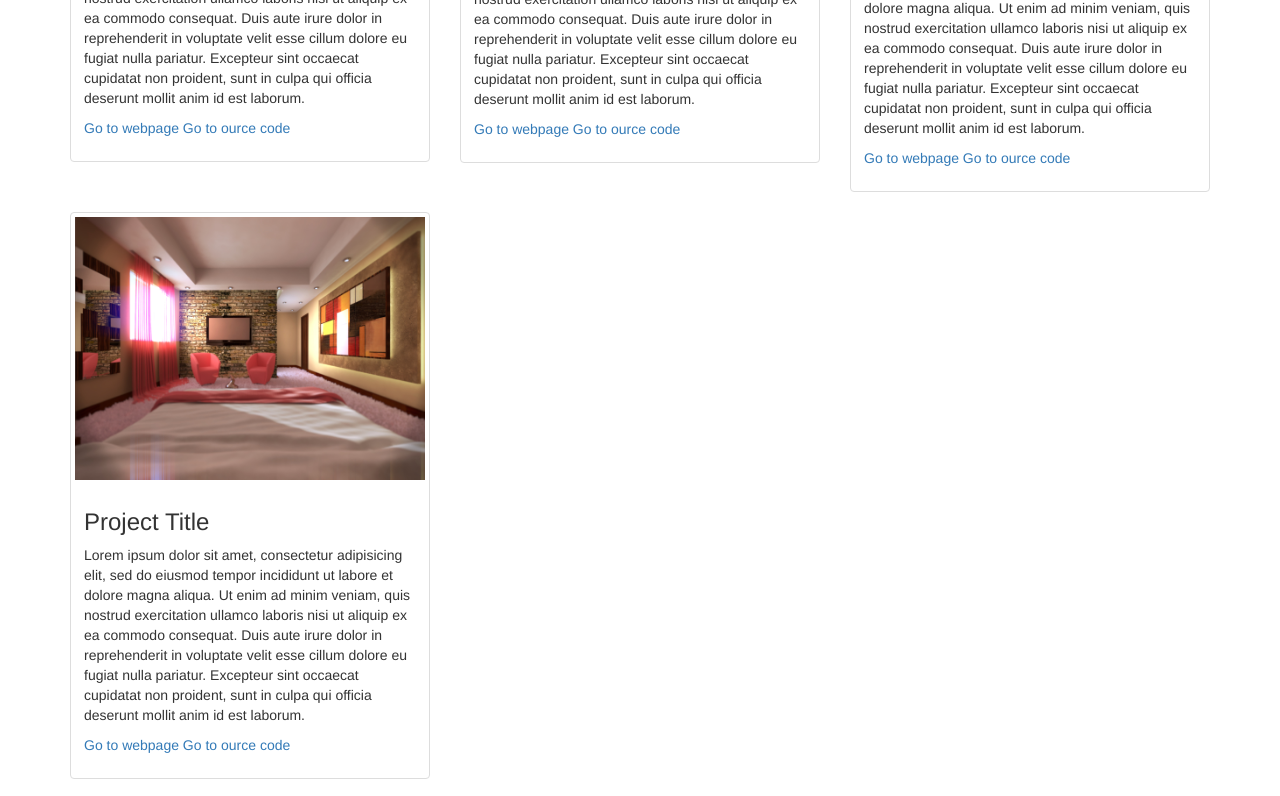
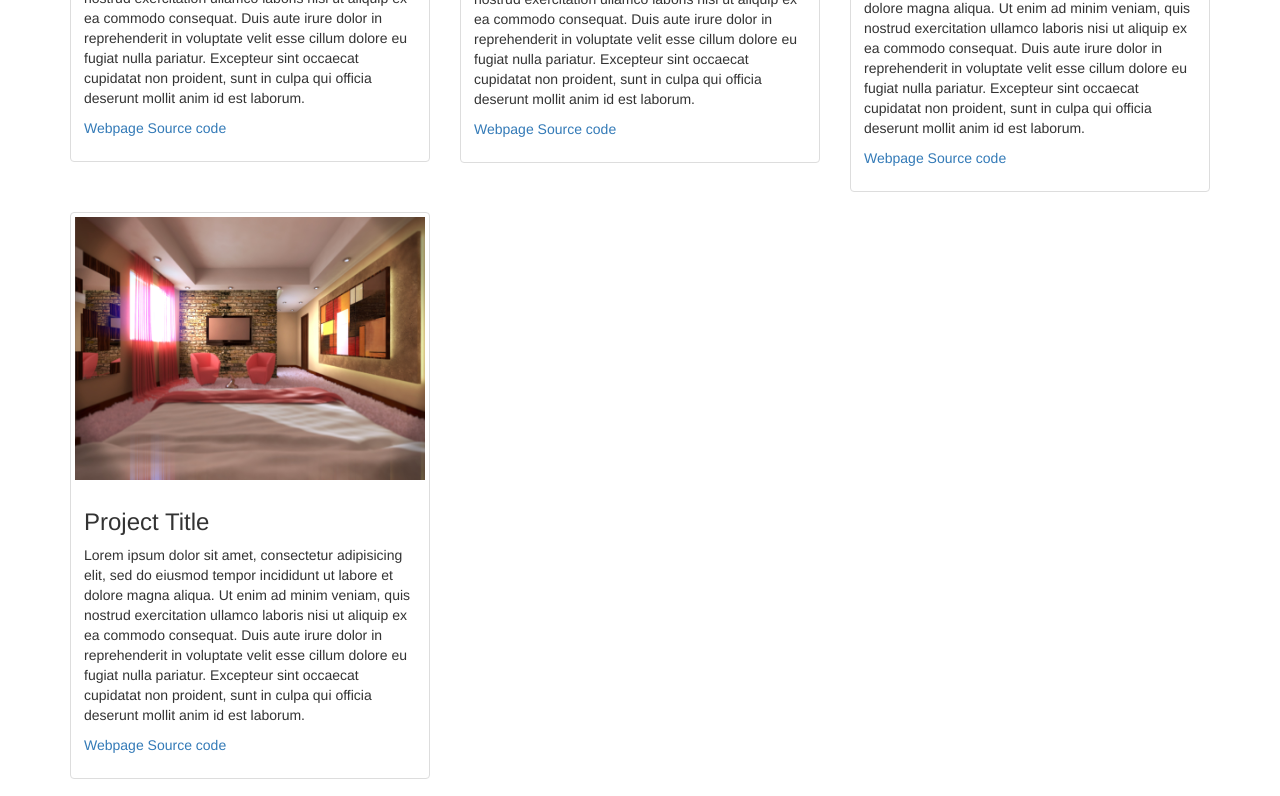
Before and after one commit to destino92/P1-Build-a-Portfolio-Site, a plain HTML site: page index.html in a window 1280 px wide. Shown: the part 1440-2236 px from the top of the page. Drawn offline with nearby package versions, Linux system fonts and the light colour scheme.

Commit message:
added bootstrap.js and jquery

```diff
--- a/index.html
+++ b/index.html
@@ -17,6 +17,7 @@
 
   <!-- Scripts -->
   <script src="https://ajax.googleapis.com/ajax/libs/jquery/2.1.4/jquery.min.js"></script>
+  <script src="https://maxcdn.bootstrapcdn.com/bootstrap/3.3.6/js/bootstrap.min.js" integrity="sha384-0mSbJDEHialfmuBBQP6A4Qrprq5OVfW37PRR3j5ELqxss1yVqOtnepnHVP9aJ7xS" crossorigin="anonymous"></script>
 
 </head>
 <body>
@@ -90,7 +91,7 @@
                   consequat. Duis aute irure dolor in reprehenderit in voluptate velit esse
                   cillum dolore eu fugiat nulla pariatur. Excepteur sint occaecat cupidatat non
                   proident, sunt in culpa qui officia deserunt mollit anim id est laborum.</p>
-        					<p><a href="#">Go to webpage</a> <a href="#">Go to ource code</a></p>
+        					<p><a href="#">Webpage</a> <a href="#">Source code</a></p>
       					</div>
     				</div>
   				</div>
@@ -106,7 +107,7 @@
                   consequat. Duis aute irure dolor in reprehenderit in voluptate velit esse
                   cillum dolore eu fugiat nulla pariatur. Excepteur sint occaecat cupidatat non
                   proident, sunt in culpa qui officia deserunt mollit anim id est laborum.</p>
-        					<p><a href="#">Go to webpage</a> <a href="#">Go to ource code</a></p>
+        					<p><a href="#">Webpage</a> <a href="#">Source code</a></p>
       					</div>
     				</div>
   				</div>
@@ -122,7 +123,7 @@
                   consequat. Duis aute irure dolor in reprehenderit in voluptate velit esse
                   cillum dolore eu fugiat nulla pariatur. Excepteur sint occaecat cupidatat non
                   proident, sunt in culpa qui officia deserunt mollit anim id est laborum.</p>
-        					<p><a href="#">Go to webpage</a> <a href="#">Go to ource code</a></p>
+        					<p><a href="#">Webpage</a> <a href="#">Source code</a></p>
       					</div>
     				</div>
   				</div>
@@ -138,7 +139,7 @@
                   consequat. Duis aute irure dolor in reprehenderit in voluptate velit esse
                   cillum dolore eu fugiat nulla pariatur. Excepteur sint occaecat cupidatat non
                   proident, sunt in culpa qui officia deserunt mollit anim id est laborum.</p>
-                  <p><a href="#">Go to webpage</a> <a href="#">Go to ource code</a></p>
+                  <p><a href="#">Webpage</a> <a href="#">Source code</a></p>
                 </div>
             </div>
           </div>
```
Also changed, not shown: img/me.jpg (deleted).
